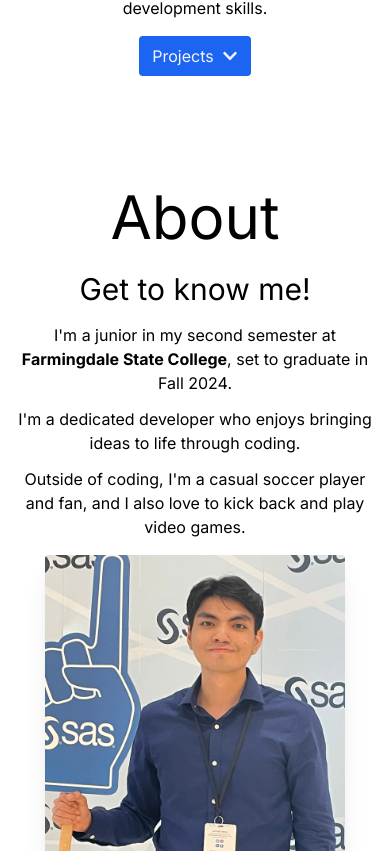
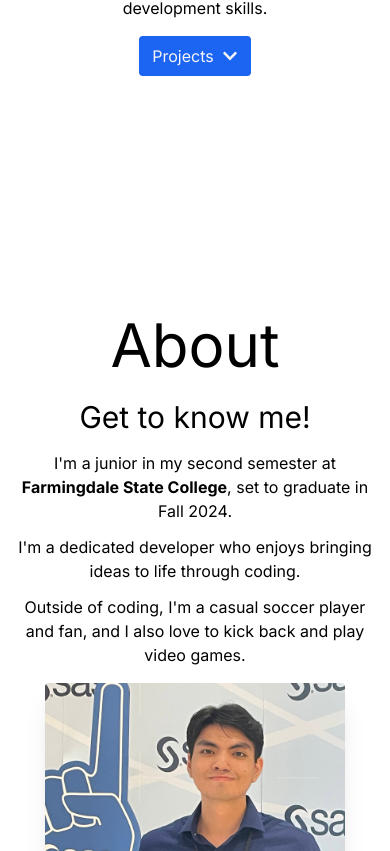
Before and after one commit to KyoshiNoda/Portfolio, a Next.js app: page / in a window 390 px wide. Shown: the part 713-1564 px from the top of the page. Built offline with nearby package versions, Linux system fonts and the light colour scheme.

Commit message:
added better project styles and fix about

```diff
--- a/src/components/About.tsx
+++ b/src/components/About.tsx
@@ -10,14 +10,14 @@ import {
   BiLogoMongodb,
   BiLogoAngular,
   BiLogoTailwindCss,
-  BiLogoSass,
+  BiLogoSass
 } from "react-icons/bi";
 import { TbBrandGolang } from "react-icons/tb";
 function About() {
   return (
     <section
       id={headerItems.about.page}
-      className="flex flex-col text-center justify-center items-center md:flex-row md:text-start pt- pb-48"
+      className="flex flex-col text-center justify-center items-center md:flex-row md:text-start pt-32 pb-0 md:pb-48"
     >
       <div className={"m-4 md:ml-20 sm:ml-12 md:w-1/2"}>
         <h1 className={"text-6xl my-6 pt-4 md:pt-0"}>About</h1>
--- a/src/components/Projects.tsx
+++ b/src/components/Projects.tsx
@@ -5,7 +5,7 @@ function Projects() {
   return (
     <section
       id={headerItems.projects.page}
-      className="flex flex-col text-center justify-center items-center mb-10"
+      className="flex flex-col text-center justify-center items-center mb-5 md:mb-96"
     >
       <h1 className="text-6xl my-6 mt-28">Projects</h1>
       <div className="flex break-words flex-wrap text-center justify-center items-center gap-4">
@@ -17,7 +17,7 @@ function Projects() {
             <h2 className="text-2xl">
               {projects[project as keyof Projects].name}
             </h2>
-            <div className="w-96 h-96 relative overflow-hidden cursor-pointer hover:opacity-25 rounded shadow-2xl border">
+            <div className="w-72 h-72 md:w-96 md:h-96 relative overflow-hidden cursor-pointer hover:opacity-25 rounded shadow-2xl border">
               <div className="absolute inset-0">
                 <Image
                   src={projects[project as keyof Projects].image}
```
